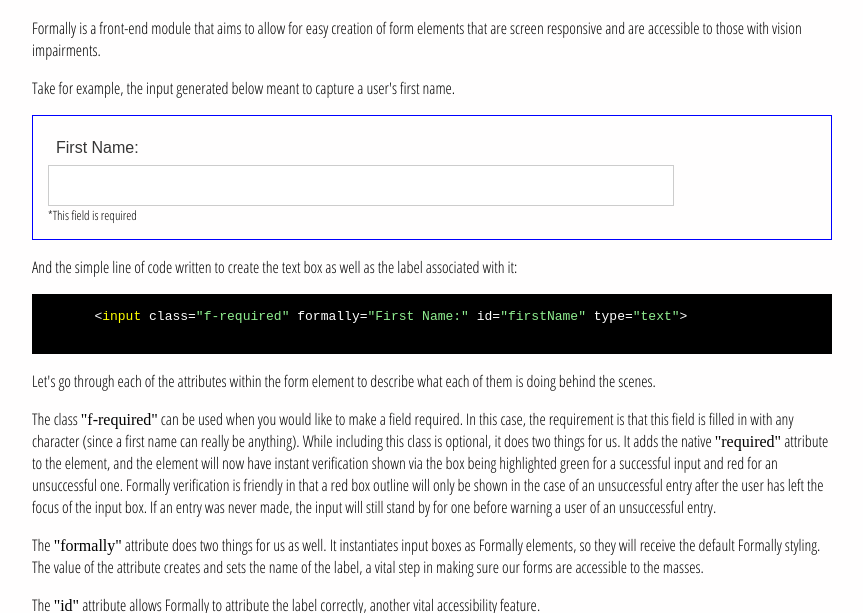
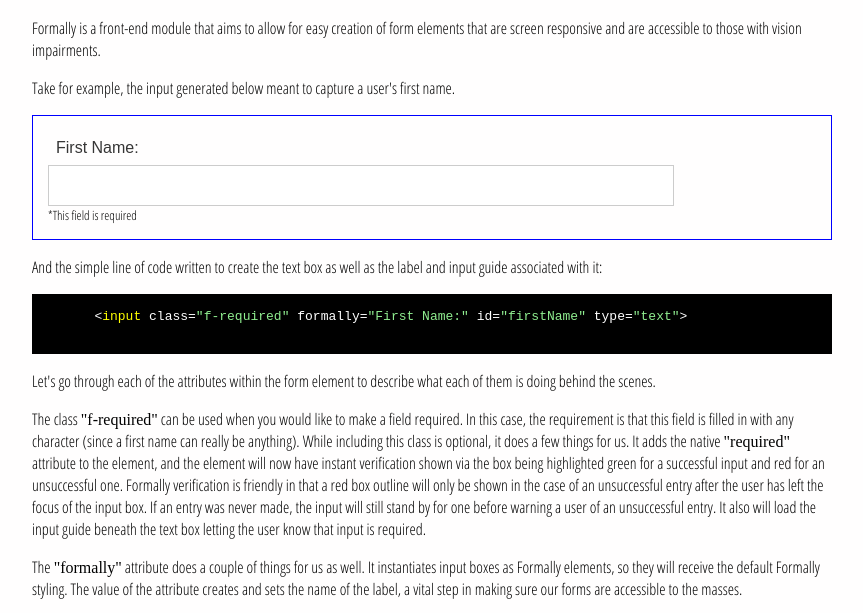
Before and after one commit to fosachiman/formally, a website: page docs/index.html in a window 1280 px wide. Shown: the part 191-804 px from the top of the page, without its empty margins (208-1071 px from the left). Drawn offline with nearby package versions, Linux system fonts and the light colour scheme.

Commit message:
clarifying text added

```diff
--- a/docs/index.html
+++ b/docs/index.html
@@ -21,7 +21,7 @@
   <div class="showcase">
     <input class="f-required" formally="First Name:" id="firstName" type="text">
   </div>
-  <p>And the simple line of code written to create the text box as well as the label associated with it:</p>
+  <p>And the simple line of code written to create the text box as well as the label and input guide associated with it:</p>
     <pre>
       <code class='language-html'>
         &#60<span class="blue">input</span> class=<span class="green">"f-required"</span> formally=<span class="green">"First Name:"</span> id=<span class="green">"firstName"</span> type=<span class="green">"text"</span>&#62
@@ -29,10 +29,10 @@
     </pre>
   <p>Let's go through each of the attributes within the form element to describe what each of them is doing behind the scenes.</p>
   <p>The class <span class="unicode">"f-required"</span> can be used when you would like to make a field required.  In this case, the requirement is that this field is filled in with any character (since a first name can really be anything).
-  While including this class is optional, it does two things for us. It adds the native <span class="unicode">"required"</span> attribute to the element, and the element will now have instant verification shown via the box being highlighted green
+  While including this class is optional, it does a few things for us. It adds the native <span class="unicode">"required"</span> attribute to the element, and the element will now have instant verification shown via the box being highlighted green
   for a successful input and red for an unsuccessful one. Formally verification is friendly in that a red box outline will only be shown in the case of an unsuccessful entry after the user has left the focus of the input box.  If an entry was never made,
-  the input will still stand by for one before warning a user of an unsuccessful entry.</p>
-  <p>The <span class="unicode">"formally"</span> attribute does two things for us as well. It instantiates input boxes as Formally elements, so they will receive the default Formally styling. The value of the attribute creates and sets the name of the label,
+  the input will still stand by for one before warning a user of an unsuccessful entry. It also will load the input guide beneath the text box letting the user know that input is required.</p>
+  <p>The <span class="unicode">"formally"</span> attribute does a couple of things for us as well. It instantiates input boxes as Formally elements, so they will receive the default Formally styling. The value of the attribute creates and sets the name of the label,
   a vital step in making sure our forms are accessible to the masses.</p>
   <p>The <span class="unicode">"id"</span> attribute allows Formally to attribute the label correctly, another vital accessibility feature.</p>
   <p>There are two additional classes that can be used to take advantage of Formally's instant form verification:</p>
--- a/docs/style.css
+++ b/docs/style.css
@@ -3,9 +3,7 @@
   margin: 0 auto;
   padding: 0;
   background-color: #FFFEFE;
-
 }
-
 h1 {
   font-family: 'Playfair Display', serif;
   text-align: center;
```
